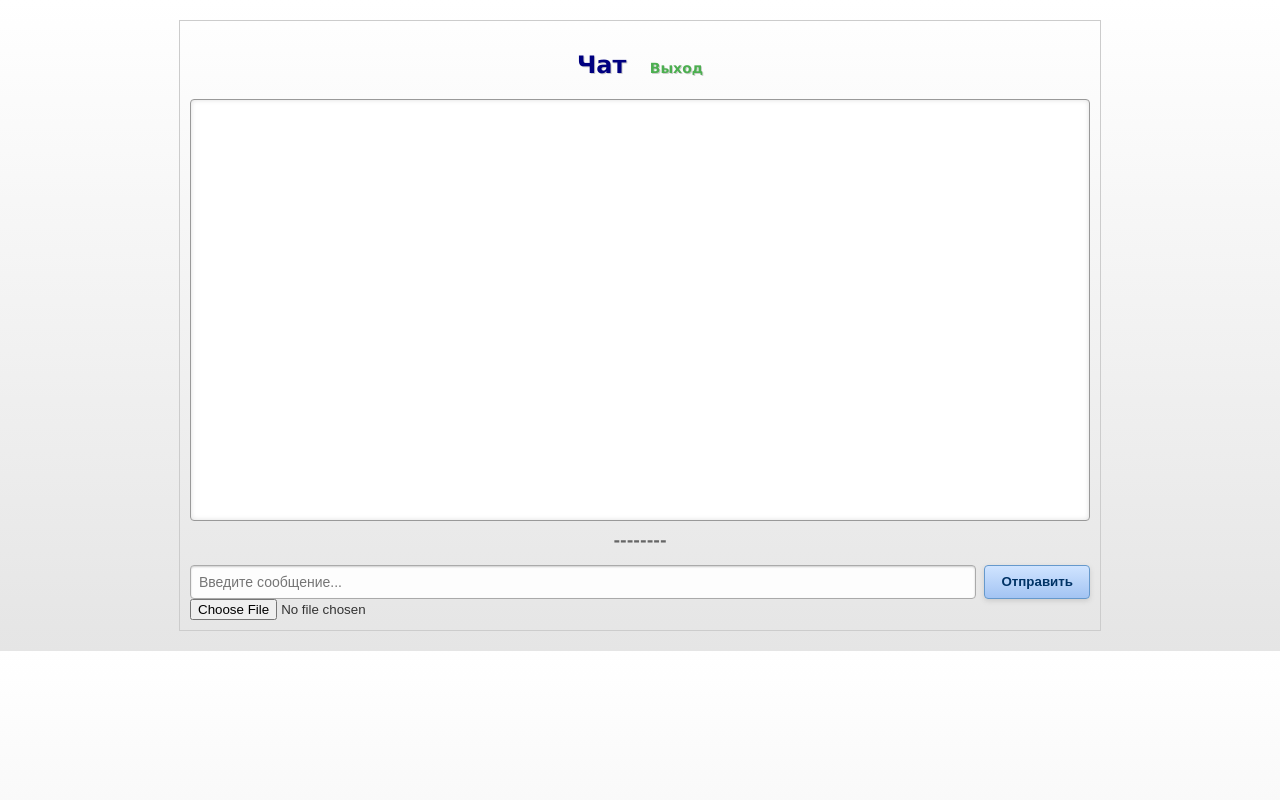
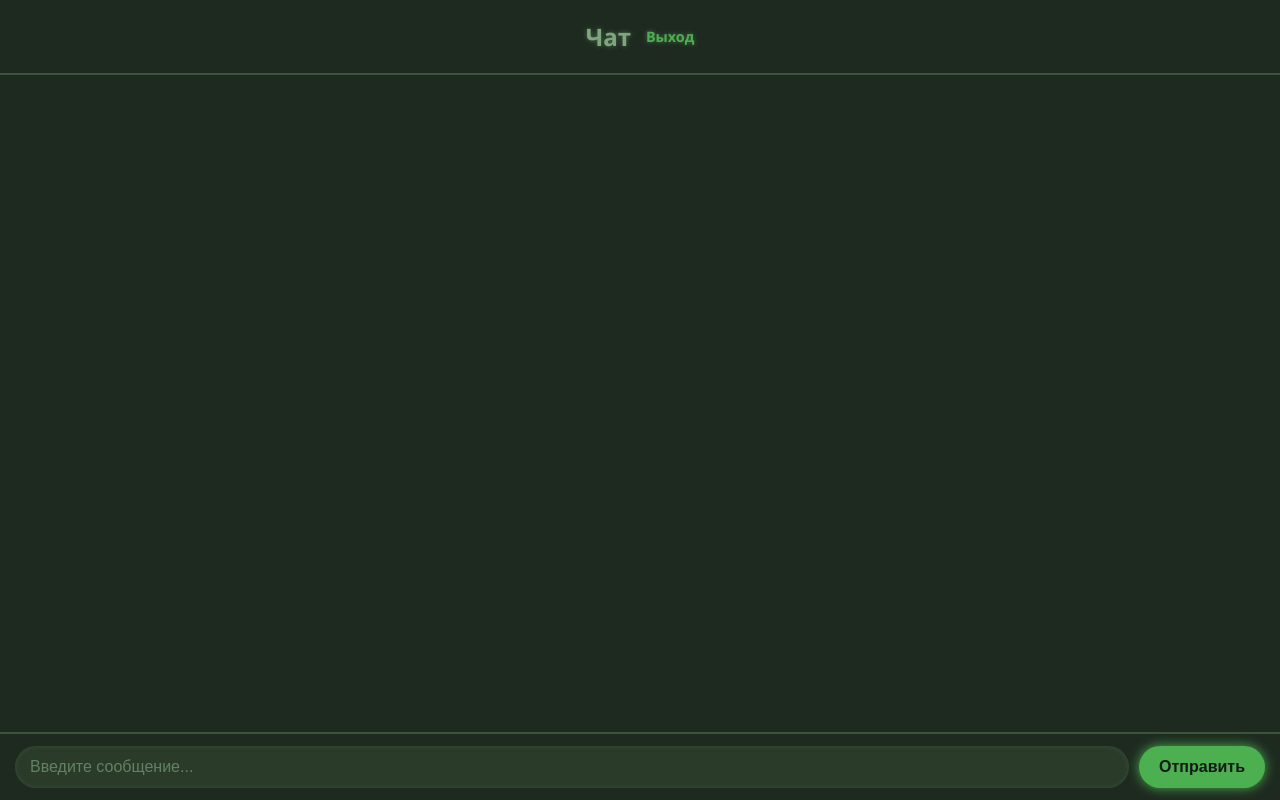
Before and after one commit to Heart-Of-Chornobyl/chatov, a Flask app: page /chat.html in a window 1280 px wide. Run offline with Flask 3, Linux system fonts and the light colour scheme; the visitor is signed in with stand-in values (Sample User, id 1); some libraries are stand-ins or nearby versions.

Commit message:
Update chat.html

```diff
--- a/templates/chat.html
+++ b/templates/chat.html
@@ -2,161 +2,203 @@
 <html lang="ru">
 <head>
 <meta charset="UTF-8" />
-<title>Чат</title>
+<meta name="viewport" content="width=device-width, initial-scale=1" />
+<title>Чат (тёмная тема, адаптив)</title>
 <style>
- body {
-  font-family: Verdana, Arial, sans-serif;
-  background: #f4f4f4;
-  color: #333;
-  margin: 20px auto;
-  padding: 10px;
-  max-width: 900px;
-  border: 1px solid #ccc;
-  background-image: linear-gradient(to bottom, #ffffff, #e5e5e5);
+  /* Общие настройки и шрифты */
+  body, html {
+    margin: 0; padding: 0; height: 100%;
+    background: #121916;
+    color: #c1d8c1;
+    font-family: 'Segoe UI', Tahoma, Geneva, Verdana, sans-serif;
+    display: flex;
+    flex-direction: column;
+    user-select: none;
   }
 
   h2 {
+    margin: 0;
+    padding: 20px 0;
     text-align: center;
-  color: #000080;
-  font-size: 24px;
-  margin-bottom: 20px;
-  text-shadow: 1px 1px 0 #ccc;
+    font-weight: 700;
+    font-size: 1.5rem;
+    color: #7fa57f;
+    text-shadow: 0 0 5px #4a6f4a;
+    background-color: #1e2a20;
+    border-bottom: 1px solid #3a553a;
+    flex-shrink: 0;
+    display: flex;
+    justify-content: center;
+    align-items: center;
+  }
+  h2 a {
+    margin-left: 15px;
+    font-size: 0.9rem;
+    color: #4caf50;
+    text-decoration: none;
+    font-weight: 600;
+  }
+  h2 a:hover {
+    text-decoration: underline;
   }
 
   #messages {
-  height: 400px;
+    flex-grow: 1;
     overflow-y: auto;
-  padding: 10px;
-  background: #fff;
-  border: 1px solid #999;
-  border-radius: 4px;
-  box-shadow: inset 0 0 5px #ddd;
-  font-size: 14px;
+    padding: 15px 10px;
+    background: #1e2a20;
+    border-top: 1px solid #3a553a;
+    border-bottom: 1px solid #3a553a;
   }
 
   .message {
-  padding: 4px 0;
-  border-bottom: 1px dashed #ccc;
+    margin-bottom: 12px;
+    line-height: 1.3;
   }
 
-.username {
-  font-weight: bold;
-  color: #003366;
+  .message .username {
+    font-weight: 700;
+    color: #7fa57f;
     cursor: pointer;
+    user-select: text;
   }
-
-.reply-btn {
-  margin-left: 6px;
-  font-size: 12px;
-  color: #006600;
-  cursor: pointer;
-}
-
-.reply-btn:hover {
+  .message .username:hover {
     text-decoration: underline;
   }
 
-#input-area {
-  display: flex;
-  gap: 8px;
-  margin-top: 15px;
+  .message .reply-btn {
+    margin-left: 8px;
+    font-size: 0.8rem;
+    color: #a8c6a8;
+    cursor: pointer;
+    user-select: none;
   }
-
-#input-area input[type="text"] {
-  flex-grow: 1;
-  padding: 8px;
-  font-size: 14px;
-  border: 1px solid #aaa;
-  border-radius: 4px;
-  background: #fdfdfd;
-  box-shadow: inset 0 1px 2px #ccc;
-}
-
-#input-area input[type="text"]:focus {
-  border-color: #6699cc;
-  background: #fff;
-  outline: none;
-}
-
-#input-area button {
-  padding: 8px 16px;
-  background: linear-gradient(to bottom, #d0e4ff, #a3c4f3);
-  border: 1px solid #6699cc;
-  color: #003366;
-  font-weight: bold;
-  border-radius: 4px;
-  cursor: pointer;
-  box-shadow: 0 2px 5px #ccc;
-}
-
-#input-area button:hover {
-  background: linear-gradient(to bottom, #a3c4f3, #d0e4ff);
-}
-
-/* Ссылки на файлы */
-.file-link {
-  color: #0066cc;
+  .message .reply-btn:hover {
+    color: #4caf50;
     text-decoration: underline;
   }
 
+  .message .status-indicator {
+    display: inline-block;
+    width: 10px;
+    height: 10px;
+    border-radius: 50%;
+    margin-right: 6px;
+    vertical-align: middle;
+  }
+  .online {
+    background-color: #4caf50;
+  }
+  .offline {
+    background-color: #7a7a7a;
+  }
+
+  .message-text {
+    margin-left: 18px;
+    display: inline-block;
+    vertical-align: middle;
+    word-break: break-word;
+  }
+
+  .file-link {
+    color: #81c784;
+    text-decoration: underline;
+    cursor: pointer;
+  }
   .file-link:hover {
-  color: #004a99;
+    color: #4caf50;
   }
 
   .file-image {
     max-width: 180px;
     max-height: 120px;
-  border: 1px solid #ccc;
-  margin-top: 5px;
-  border-radius: 4px;
+    border-radius: 6px;
+    margin-top: 6px;
+    border: 1px solid #3a553a;
+    display: block;
   }
 
-.divider {
-  text-align: center;
-  font-weight: bold;
-  color: #666;
-  margin: 10px 0;
+  #input-area {
+    display: flex;
+    gap: 10px;
+    padding: 12px 15px;
+    background: #1e2a20;
+    border-top: 1px solid #3a553a;
+    flex-shrink: 0;
   }
 
-/* Индикаторы статуса */
-.status-indicator {
-  display: inline-block;
-  width: 10px;
-  height: 10px;
-  border-radius: 50%;
-  margin-right: 5px;
-  vertical-align: middle;
-}
-.online {
-  background-color: #00cc00;
-}
-.offline {
-  background-color: #cc0000;
+  #msg-input {
+    flex-grow: 1;
+    padding: 12px 15px;
+    font-size: 1rem;
+    border: none;
+    border-radius: 25px;
+    background: #2a3b2a;
+    color: #c1d8c1;
+    box-shadow: inset 0 0 5px #395039;
+    outline: none;
+    user-select: text;
   }
 
-.status-text {
-  font-size: 12px;
-  font-weight: bold;
-  margin-right: 5px;
+  #msg-input::placeholder {
+    color: #7fa57faa;
+  }
+
+  #send-btn {
+    background: #4caf50;
+    border: none;
+    color: #121916;
+    font-weight: 700;
+    font-size: 1rem;
+    padding: 0 20px;
+    border-radius: 25px;
+    cursor: pointer;
+    box-shadow: 0 0 12px #4caf50;
+    transition: background-color 0.3s ease;
+    user-select: none;
+  }
+  #send-btn:hover {
+    background: #357a35;
+  }
+
+  /* Мобильная адаптивность */
+  @media (max-width: 480px) {
+    h2 {
+      font-size: 1.2rem;
+      padding: 16px 10px;
+    }
+    #input-area {
+      padding: 10px;
+    }
+    #msg-input {
+      font-size: 0.9rem;
+      padding: 10px 12px;
+    }
+    #send-btn {
+      font-size: 0.9rem;
+      padding: 0 14px;
+    }
+  }
+
+  /* Скрытый инпут для файлов */
+  .hidden-file-input {
+    display: none;
   }
 </style>
 <script src="https://cdn.socket.io/4.5.4/socket.io.min.js"></script>
 </head>
 <body>
 
-<h2>Чат <a href="/logout" id="logout-link" style="color: #4caf50; font-size: 14px; margin-left: 15px; text-decoration: none;">Выход</a></h2>
-<div id="messages"></div>
+<h2>Чат <a href="/logout" id="logout-link">Выход</a></h2>
 
-<!-- Добавленный разделитель -->
-<div class="divider">--------</div>
+<div id="messages" role="log" aria-live="polite" aria-relevant="additions"></div>
 
 <div id="input-area">
   <input type="text" id="msg-input" placeholder="Введите сообщение..." autocomplete="off" />
-  <button id="send-btn">Отправить</button>
+  <button id="send-btn" aria-label="Отправить сообщение">Отправить</button>
 </div>
 
-<!-- Скрытый input для загрузки файлов -->
-<input type="file" id="file-input" class="hidden-file-input" />
+<input type="file" id="file-input" class="hidden-file-input" aria-hidden="true" />
 
 <script>
   const socket = io();
@@ -166,54 +208,44 @@ h2 {
   const sendBtn = document.getElementById('send-btn');
   const fileInput = document.getElementById('file-input');
 
-  // Для хранения ника пользователя, которому отправляем файл
+  let userStatuses = {};  // Обновляется с сервера
   let fileSendTarget = null;
 
+  // Добавляем сообщение в чат
   function addMessage(msg) {
     const div = document.createElement('div');
     div.className = 'message';
 
-    // Индикатор статуса
     const statusSpan = document.createElement('span');
     statusSpan.className = 'status-indicator';
-
-    // Текст статуса [online]/[offline]
-    const status = userStatuses[msg.user];
-    if (status === 'online') {
-      statusSpan.classList.add('online');
-    } else {
-      statusSpan.classList.add('offline');
-    }
+    if(userStatuses[msg.user] === 'online') statusSpan.classList.add('online');
+    else statusSpan.classList.add('offline');
 
     const usernameSpan = document.createElement('span');
+    usernameSpan.className = 'username';
     usernameSpan.textContent = msg.user;
-    usernameSpan.className = 'username';
     usernameSpan.title = 'Нажмите, чтобы ответить или отправить файл';
 
-    // Клик на ник — выбор файла для отправки
     usernameSpan.addEventListener('click', () => {
       fileSendTarget = msg.user;
       fileInput.click();
     });
 
     const replyBtn = document.createElement('span');
+    replyBtn.className = 'reply-btn';
     replyBtn.textContent = '[Ответить]';
-    replyBtn.className = 'reply-btn';
     replyBtn.addEventListener('click', () => {
       input.value = '@' + msg.user + ', ';
       input.focus();
     });
 
-    // Добавляем все в div сообщения: статус, ник, кнопка ответить
     div.appendChild(statusSpan);
     div.appendChild(usernameSpan);
     div.appendChild(replyBtn);
 
-    // Если файл — показываем превью или ссылку для скачивания
     if (msg.file) {
-      const mimeType = msg.file.type || '';
-
-      if (mimeType.startsWith('image/')) {
+      // Файл
+      if (msg.file.type.startsWith('image/')) {
         const a = document.createElement('a');
         a.href = msg.file.data;
         a.download = msg.file.name;
@@ -232,14 +264,16 @@ h2 {
         a.href = msg.file.data;
         a.textContent = `[Файл: ${msg.file.name}]`;
         a.className = 'file-link';
+        a.download = msg.file.name;
         a.target = '_blank';
-        a.download = msg.file.name;
+
         div.appendChild(document.createTextNode(': '));
         div.appendChild(a);
       }
     } else {
       // Обычный текст
       const textSpan = document.createElement('span');
+      textSpan.className = 'message-text';
       textSpan.textContent = ': ' + msg.text;
       div.appendChild(textSpan);
     }
@@ -248,7 +282,6 @@ h2 {
     messagesDiv.scrollTop = messagesDiv.scrollHeight;
   }
 
-  // Обновляем статус пользователей
   socket.on('user_statuses', (statuses) => {
     userStatuses = statuses;
   });
@@ -265,7 +298,7 @@ h2 {
       user: msg.user,
       file: {
         name: msg.filename,
-        type: msg.filedata.split(';')[0].split(':')[1], // mime type из data URI
+        type: msg.filedata.split(';')[0].split(':')[1],
         data: msg.filedata
       }
     });
@@ -288,7 +321,6 @@ h2 {
   fileInput.addEventListener('change', () => {
     const file = fileInput.files[0];
     if (!file) return;
-
     const reader = new FileReader();
 
     reader.onload = () => {
```
Lines whose indentation alone changed are shown as unchanged.
